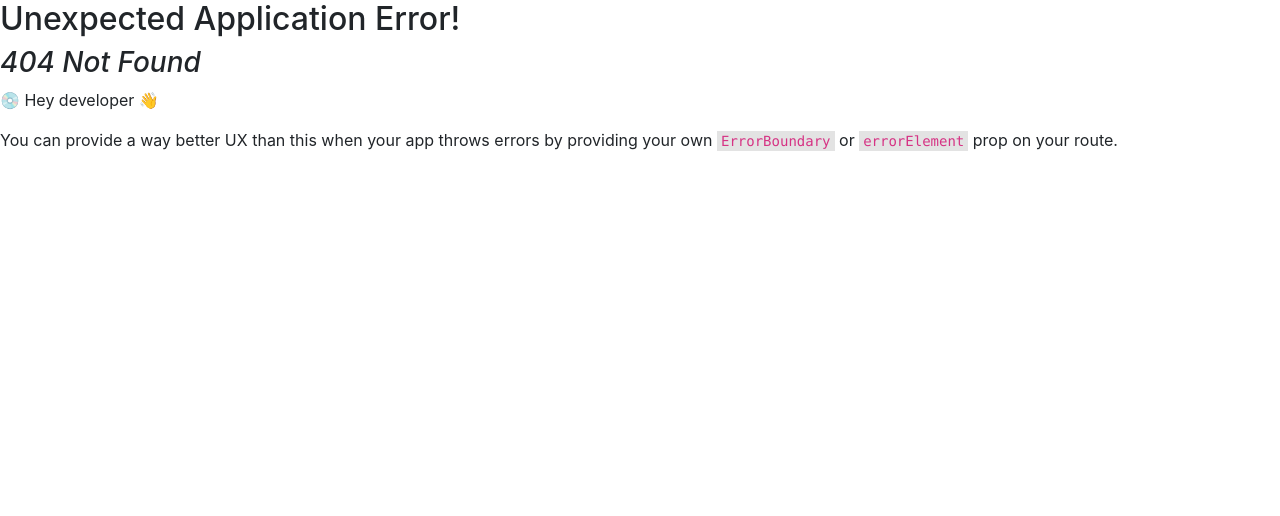
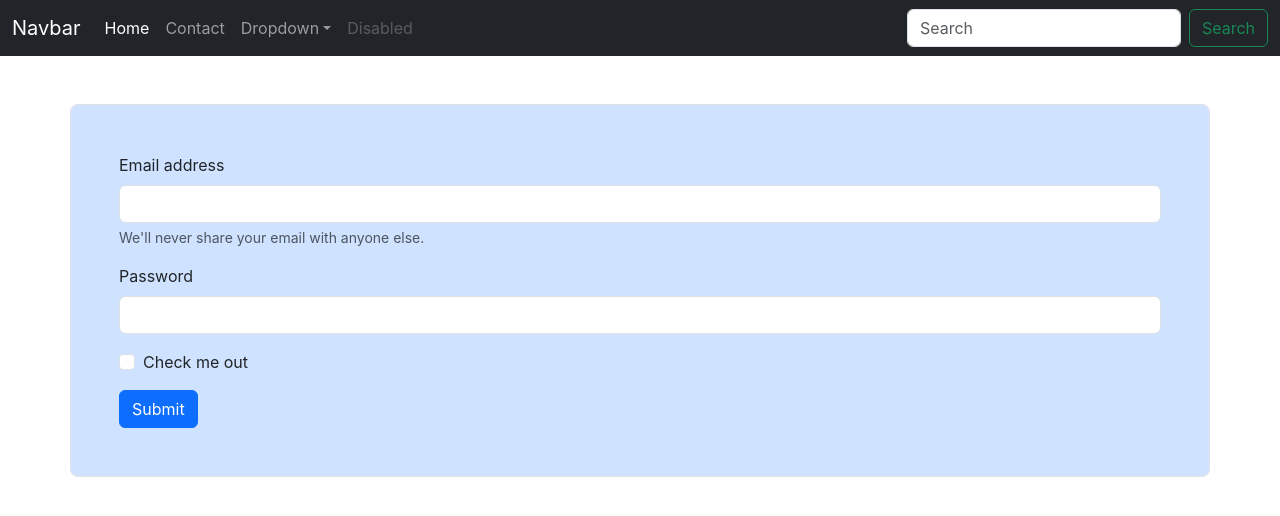
Before and after one commit to omnandurkar/React-Practice-2, a React (Create React App) app: page /login in a window 1280 px wide. Before the commit this address had no page. Shown: the top 516 px of the page. Built offline with nearby package versions, Linux system fonts and the light colour scheme.

Commit message:
Login frontend added

```diff
--- a/src/components/Navbar/Navbar.js
+++ b/src/components/Navbar/Navbar.js
@@ -29,7 +29,9 @@
                   <li>
                     <Link className="dropdown-item"  to="/form">Form</Link>
                   </li>
-                  <li><a className="dropdown-item" href="#">Another action</a></li>
+                  <li>
+                    <Link className='dropdown-item' to = "/login">Login</Link>
+                  </li>
                   <li><hr className="dropdown-divider"/></li>
                   <li><a className="dropdown-item" href="#">Something else here</a></li>
                 </ul>
--- a/src/view/Form/Form.js
+++ b/src/view/Form/Form.js
@@ -1,12 +1,8 @@
-import React from 'react'
+import React, { useState } from 'react'
 import Navbar from '../../components/Navbar/Navbar'
 
 export default function Form() {
-
-
-
-
-
+    const [fullName , setFullName] = useState('');
 
 
   return (
@@ -14,6 +10,20 @@
     <Navbar/>
     <div>Form</div>
 
+    <form className="form">
+        <h3>Full Name = {fullName}</h3>
+        <input
+         type='text'
+         placeholder='Full Name'
+         onChange={(e) => {
+            setFullName(e.target.value )
+         }}
+
+         value={fullName}
+
+        />
+    </form>
+
     </>
   )
 }
--- /dev/null
+++ b/src/view/Login/Login.js
@@ -0,0 +1,35 @@
+import React from 'react'
+import Navbar from '../../components/Navbar/Navbar'
+
+export default function Login() {
+    return (
+        <>
+
+        <Navbar/>
+
+        <div className='container my-5 border p-5 rounded-3 bg-primary-subtle '>
+
+            <form>
+                <div className="mb-3">
+                    <label for="exampleInputEmail1" class="form-label">Email address</label>
+                    <input type="email" class="form-control" id="exampleInputEmail1" aria-describedby="emailHelp"/>
+                        <div id="emailHelp" class="form-text">We'll never share your email with anyone else.</div>
+                </div>
+                <div class="mb-3">
+                    <label for="exampleInputPassword1" class="form-label">Password</label>
+                    <input type="password" class="form-control" id="exampleInputPassword1"/>
+                </div>
+                <div class="mb-3 form-check">
+                    <input type="checkbox" class="form-check-input" id="exampleCheck1"/>
+                        <label class="form-check-label" for="exampleCheck1">Check me out</label>
+                </div>
+                <button type="submit" class="btn btn-primary">Submit</button>
+            </form>
+
+        </div>
+
+
+
+        </>
+    )
+}
```
Also changed, not shown: src/index.js (+8 -2 lines).
